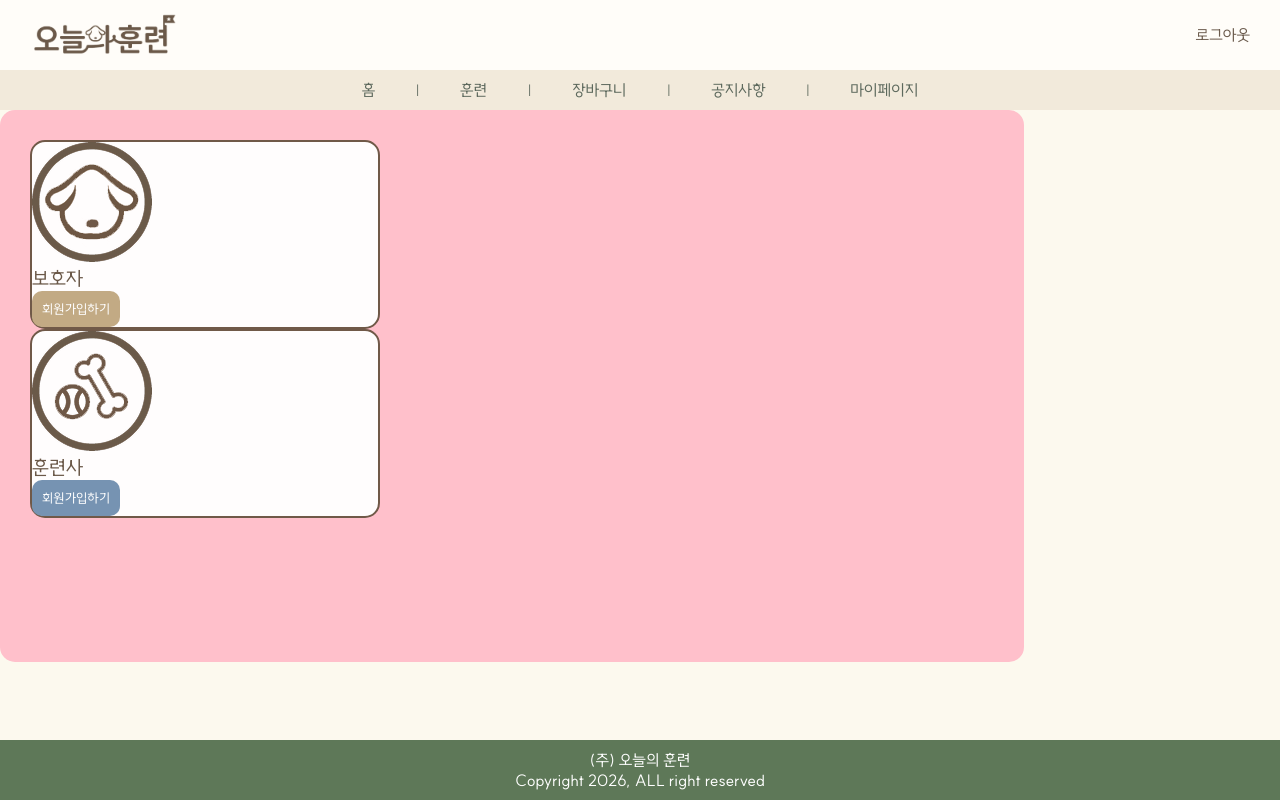
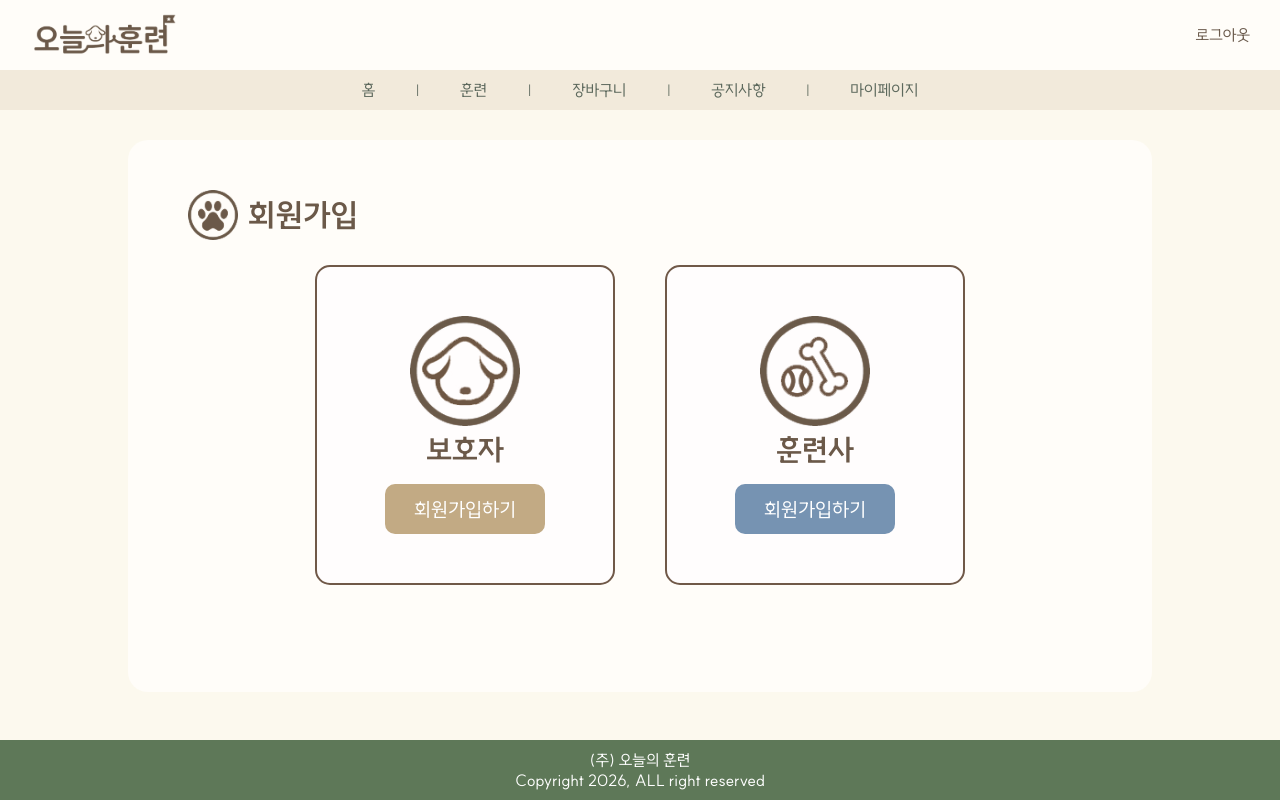
Before and after one commit to Commit-Conflict-like-Git/-module2, a React (Vite) app: page /signup in a window 1280 px wide. Built offline with nearby package versions, Linux system fonts and the light colour scheme.

Commit message:
[MODIFY] 회원가입 폼 수정중

```diff
--- a/src/assets/css/signup.css
+++ b/src/assets/css/signup.css
@@ -1,26 +1,24 @@
 .inner-body {
-    background: pink;
+    background: #FFFDF9;
     height: 69vh;
     width: 80%;
     padding: 30px;
-    border-radius: 15px;
+    border-radius: 20px;
+    margin: 30px auto;
+    overflow: hidden;
+    justify-content: center;
 }
 
-.role-select {
-    width: 350px;
-    border: solid 2px #705948;
-    background: #FFFDFD;
-    border-radius: 15px;
+.paw {
+    width: 50px;
+    height: 50px;
 }
 
-img, p {
-    background: transparent;
+.title {
+    font-size: 32px;
+    font-weight: bold;
+    margin-left: 10px;
 }
-
-.role {
-    font-size: 20px;
-}
-
 
 /* 훈련사 파일 업로드 */
 .file-upload {
@@ -29,7 +27,7 @@ img, p {
 }
 
 .upload-name {
-
+    border: solid 1px #705948;
 }
 
 .file-upload label {
--- /dev/null
+++ b/src/assets/css/signupPages/information.css
@@ -0,0 +1,69 @@
+label {
+    background: #FFFDF9;
+    font-weight: 600;
+}
+.content-container {
+    display: flex;
+    flex-direction: column;
+    align-items: center; /* 전체를 중앙으로 */
+    margin-top: 50px;
+    gap: 20px; /* 줄 간격 */
+}
+
+.info-label {
+    width: 120px;
+    font-size: 25px;
+}
+
+.input-row {
+    display: flex;
+    align-items: center;
+    width: 100%;
+    max-width: 600px; /* 적절한 너비 설정 */
+}
+
+input::placeholder {
+    font-size: 20px;
+    color: #C2AA84
+}
+
+.radio-group {
+    display: flex;
+    gap: 100px;
+    font-size: 22px;
+}
+
+.textbox {
+    flex: 1;
+    height: 40px;
+    /* width: 50vh; */
+    border: solid 1.5px #705948;
+    border-radius: 5px;
+    background: #FFFDFD;
+}
+
+/* 생년월일 placeholder */
+.textbox[type="date"] {
+    color: #C2AA84;
+    font-family: 'suite';
+    padding-right: 10px;
+}
+
+.textbox[type="date"]:focus,
+.textbox[type="date"]:valid {
+    font-size: 20px;
+    color: #C2AA84;
+}
+
+.textbox[type="date"]::-webkit-calendar-picker-indicator {
+    cursor: pointer;
+    opacity: 0.7;
+}
+
+.button-container {
+    display: flex;
+    justify-content: flex-end;
+    width: 100%;
+    margin-top: 40px;
+    padding-right: 40px;
+}
--- /dev/null
+++ b/src/assets/css/signupPages/roleSelect.css
@@ -0,0 +1,37 @@
+.role-container {
+    display: flex;
+    justify-content: center;
+}
+
+.role-select {
+    height: 40vh;
+    width: 300px;
+    border: solid 2px #705948;
+    background: #FFFDFD;
+    border-radius: 15px;
+    margin: 25px;
+
+    display: flex;
+    flex-direction: column;
+    align-items: center;
+    justify-content: center;
+    text-align: center;
+}
+
+.role-image {
+    background: transparent;
+    width: 110px;
+    margin-bottom: 5px;
+}
+
+.role {
+    font-size: 30px;
+    font-weight: bold;
+    margin-bottom: 15px;
+}
+
+.btn1, .btn2 {
+    font-size: 20px;
+    width: 160px;
+    height: 50px;
+}
--- a/src/pages/public/Login.jsx
+++ b/src/pages/public/Login.jsx
@@ -1,8 +1,9 @@
 import React from 'react'
+import '../../assets/css/signup.css'
 
 function Login() {
   return (
-    <div>
+    <div className='inner-body'>
       login
     </div>
   )
--- a/src/pages/public/SignupFinish.jsx
+++ b/src/pages/public/SignupFinish.jsx
@@ -13,11 +13,15 @@ function SignupFinish({role}) {
         ? "로그인 화면으로 이동합니다."
         : "관리자의 승인을 기다려주세요. ",
         btnText: isOwner ? "로그인" : "확인",
-        btnPath: isOwner ? "/Login" : "/"
+        btnPath: isOwner ? "/login" : "/"
     };
 
     return (
         <div className='inner-body'>
+            <div className="title-group">
+                <img src="src/assets/img/paw.svg" alt="소제목" className="paw"/>
+                <div className="title">회원가입</div>
+            </div>
             <p>회원가입이 완료되었습니다. </p>
             <p>{content.hello}</p>
 
--- a/src/pages/public/SignupIdPwd.jsx
+++ b/src/pages/public/SignupIdPwd.jsx
@@ -10,21 +10,28 @@ function SignupIdPwd({onNext, formData, onFormData}) {
 
     return (
         <div className='inner-body'>
+            <div className="title-group">
+                <img src="src/assets/img/paw.svg" alt="소제목" className="paw"/>
+                <div className="title">회원가입</div>
+            </div>
             이메일 <input
                 type='email'
                 placeholder='이메일을 입력해 주세요.'
                 value={formData.email}
                 onChange={(e) => onFormData({...formData, email: e.target.value})}
-            /> <br/>
+            />
+            <button className='btn1'>중복확인</button>
+            <br/>
             비밀번호 <input
                 type='password'
                 placeholder='비밀번호를 입력해 주세요.'
                 value={formData.password}
             /> <br/>
-            비밀번호
+            비밀번호 확인 <input
+                placeholder='비밀번호를 다시 입력해주세요.'
+            />
             <br/>
-            확인
-            <button onClick={handleNext}> 다음 </button>
+            <button onClick={handleNext} className='btn1'> 다음 &gt; </button>
         </div>
     )
 }
--- a/src/pages/public/SignupInfo.jsx
+++ b/src/pages/public/SignupInfo.jsx
@@ -1,42 +1,95 @@
 import React from 'react'
 import '../../assets/css/signup.css'
+import '../../assets/css/signupPages/information.css'
 import '../../assets/css/button.css'
 
 function SignupInfo({onNext, formData, onFormData}) {
+    const isAllFilled =
+        formData.name.trim() !== '' &&
+        formData.birth !== '' &&
+        formData.phoneNumber.trim() !== '';
+
+    // 전화번호 하이픈 생성
+    const handlePhoneChange = (e) => {
+        const value = e.target.value.replace(/[^0-9]/g, '');
+        let formattedValue = '';
+
+        if (value.length <= 3) {
+            formattedValue = value;
+        } else if (value.length <= 7) {
+            formattedValue = value.replace(/(\d{3})(\d{1,4})/, '$1-$2');
+        } else {
+            formattedValue = value.replace(/(\d{3})(\d{3,4})(\d{4})/, '$1-$2-$3');
+        }
+
+        // 최대 13자(010-1234-5678)까지만 저장
+        if (formattedValue.length <= 13) {
+            onFormData({ ...formData, phoneNumber: formattedValue });
+        }
+    };
 
     const handleNext = () => {
-        onNext();
+        if (isAllFilled) {
+            onNext();
+        }
     }
 
     return (
         <div className='inner-body'>
-            이름 <input
-                type="text"
-                placeholder='이름을 입력해 주세요.'
-                onChange={(e) => onFormData({...formData, name: e.target.value})}
-            /> <br/>
-            성별 <input
-                type="radio"
-                name='gender'
-                value='female'
-                checked={formData.gender === 'female'}
-                onChange={(e) => onFormData({...formData, gender: e.target.value})}
-            /> 여
-            <input
-                type="radio"
-                name='gender'
-                value='male'
-                checked={formData.gender === 'male'}
-                onChange={(e) => onFormData({...formData, gender: e.target.value})}
-            /> 남 <br/>
-            생년월일 <input/> <br/>
+            <div className="title-group">
+                <img src="src/assets/img/paw.svg" alt="소제목" className="paw"/>
+                <div className="title">회원가입</div>
+            </div>
 
-            전화번호 <input
-                type="text"
-                placeholder='전화번호를 입력해 주세요'
-            /> <br/>
+            <div className='content-container'>
+                <div className='input-row'>
+                    <label className='info-label'>이름</label>
+                    <input
+                        type="text"
+                        placeholder='  이름을 입력해 주세요.'
+                        value={formData.name}
+                        className='textbox'
+                        onChange={(e) => onFormData({...formData, name: e.target.value})}
+                    />
+                </div>
+                <div className='input-row'>
+                    <label className='info-label'>성별</label>
+                    <div className='radio-group'>
+                        <label><input type="radio" name='gender' value='female' checked={formData.gender === 'female'} onChange={(e) => onFormData({...formData, gender: e.target.value})}/> 여</label>
+                        <label><input type="radio" name='gender' value='male' checked={formData.gender === 'male'} onChange={(e) => onFormData({...formData, gender: e.target.value})}/> 남</label>
+                    </div>
+                </div>
+                <div className='input-row'>
+                    <label className='info-label'>생년월일</label>
+                    <input
+                        type='date'
+                        value={formData.birth}
+                        className='textbox'
+                        onChange={(e) => onFormData({...formData, birth: e.target.value})}
+                    />
+                </div>
+                <div className='input-row'>
+                    <label className='info-label'>전화번호</label>
+                    <input
+                        type="text"
+                        placeholder='  전화번호를 입력해 주세요.'
+                        className='textbox'
+                        value={formData.phoneNumber}
+                        onChange={handlePhoneChange}
+                    />
+                </div>
+            </div>
 
-            <button onClick={handleNext}> 다음 </button>
+            <div className='button-container'>
+                <button
+                    onClick={handleNext}
+                    className='btn1'
+                    style={{
+                        background: isAllFilled ? '#C2AA84' : '#BDBDBD',
+                        cursor: isAllFilled ? 'pointer' : 'not-allowed'
+                    }}
+                > 다음 &gt; </button>
+            </div>
         </div>
     );
 }
--- a/src/pages/public/SignupRoleSelect.jsx
+++ b/src/pages/public/SignupRoleSelect.jsx
@@ -1,5 +1,6 @@
 import React from 'react'
 import '../../assets/css/signup.css'
+import '../../assets/css/signupPages/roleSelect.css'
 import '../../assets/css/button.css'
 
 function SignupRoleSelect({formData, onFormData, onNext}) {
@@ -10,21 +11,28 @@ function SignupRoleSelect({formData, onFormData, onNext}) {
     }
     return (
         <div className='inner-body'>
+            <div className="title-group">
+              <img src="src/assets/img/paw.svg" alt="소제목" className="paw"/>
+              <div className="title">회원가입</div>
+            </div>
+
+            <div className='role-container'>
                 <div className='role-select'>
-                <img src="src/assets/img/dog.svg" alt="보호자" />
+                    <img src="src/assets/img/dog.svg" alt="보호자" className='role-image'/>
                     <p className='role'>보호자</p>
                     <button onClick={() => roleSelect('owner')} className='btn1'>
                         회원가입하기
                     </button>
                 </div>
                 <div className='role-select'>
-                <img src="src/assets/img/trainer.svg" alt="훈련사" />
+                    <img src="src/assets/img/trainer.svg" alt="훈련사" className='role-image'/>
                     <p className='role'>훈련사</p>
                     <button onClick={() => roleSelect('trainer')} className='btn2'>
                         회원가입하기
                     </button>
                 </div>
             </div>
+        </div>
     )
 }
 
--- a/src/pages/public/signup.jsx
+++ b/src/pages/public/signup.jsx
@@ -17,13 +17,14 @@ function Signup() {
         phoneNumber: '',
         email: '',
         pwd: ''
+        // 파일 이름, 경로
     })
 
     const nextStep = () => {
-        if (formData.role === 'owner' && step === 2) {
-            setStep(4);
-        } else if (formData.role === 'trainer' && step === 3) {
-            setStep(4);
+        if (formData.role === 'owner' && step === 1) {
+            setStep(3);
+        } else if (formData.role === 'trainer' && step === 2) {
+            setStep(3);
         } else {
             setStep(step + 1);
         }
@@ -35,13 +36,12 @@ function Signup() {
             {step === 0 && <SignupRoleSelect formData={formData} onFormData={setFormData} onNext={nextStep}/>}
 
             {step === 1 && <SignupInfo formData={formData} onFormData={setFormData} onNext={nextStep}/>}
-            {step === 2 && <SignupIdPwd formData={formData} onFormData={setFormData} onNext={nextStep}/>}
 
             {/* 훈련사 자격증 */}
-            {step === 3 && <SignupLicense formData={formData} onFormData={setFormData} onNext={nextStep}/>}
+            {step === 2 && <SignupLicense formData={formData} onFormData={setFormData} onNext={nextStep}/>}
 
             {/* 회원가입 완료 */}
-            {step === 4 && <SignupFinish role={formData.role}/>}
+            {step === 3 && <SignupFinish role={formData.role}/>}
         </div>
     )
 }
```
Also changed, not shown: src/pages/public/SignupLicense.jsx (+5 -3 lines), src/routes/routers.jsx (+6 -1 lines). Lines whose indentation alone changed are shown as unchanged.
